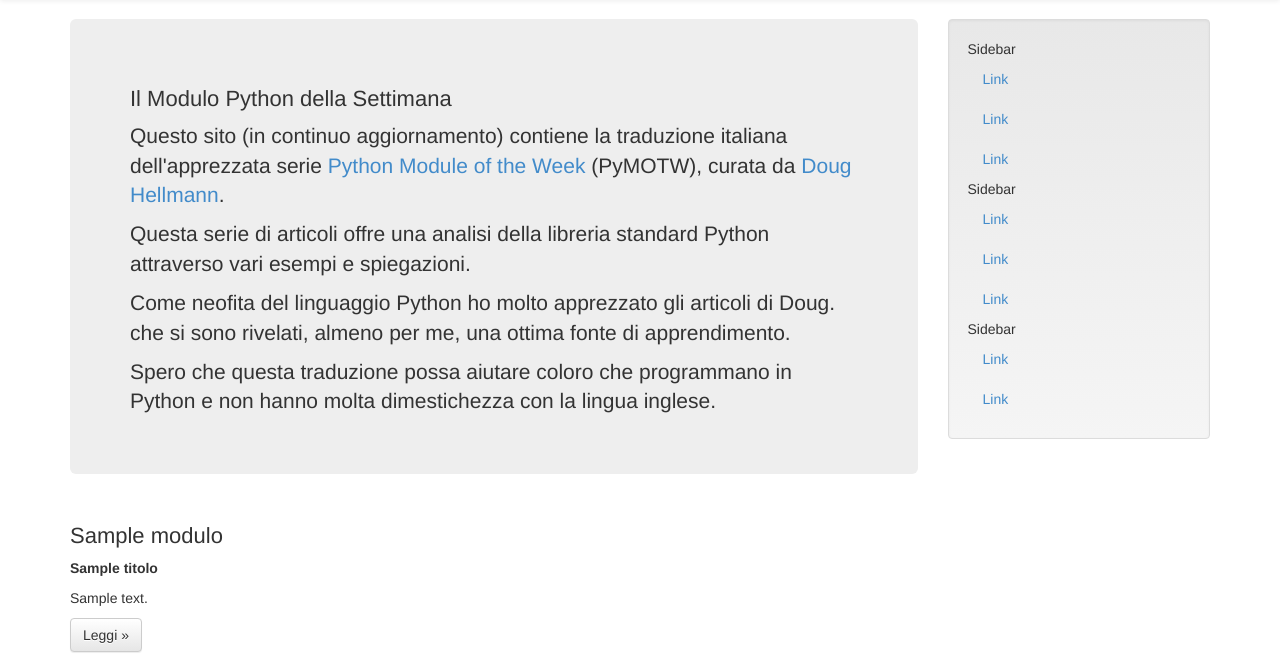
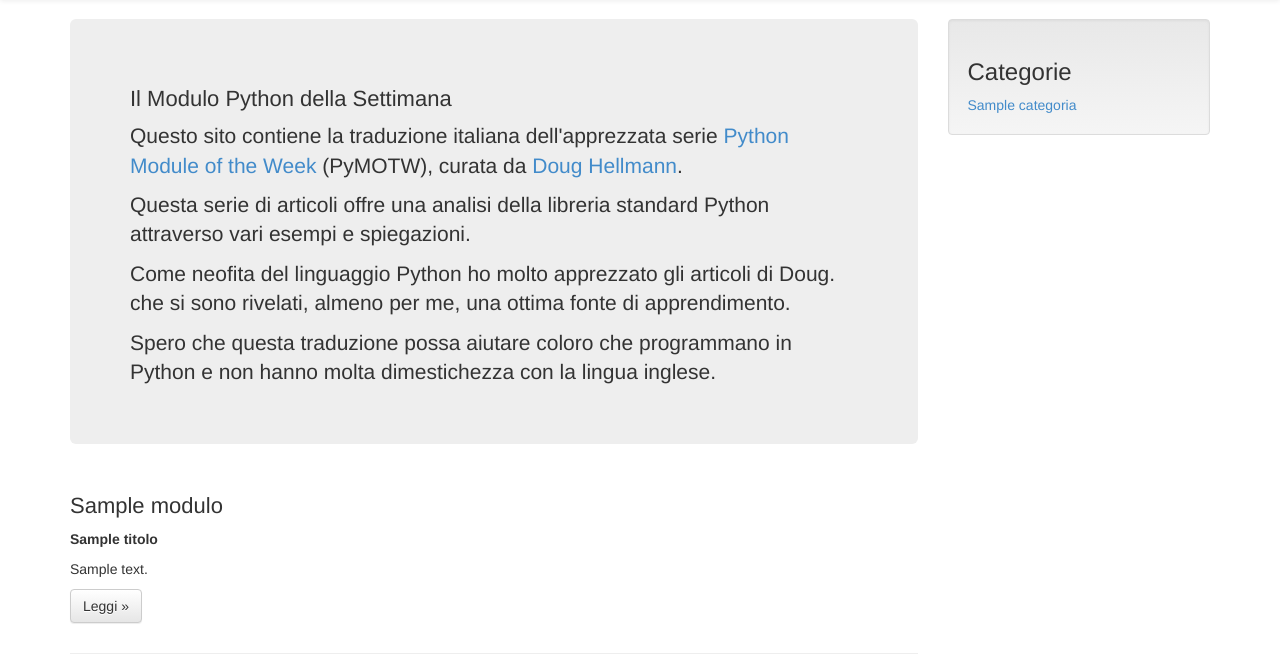
Before and after one commit to robertopauletto/PyMOTW-it_2.0, a Python web app: template templates/index.html in a window 1280 px wide. Shown: the part 51-710 px from the top of the page. Run offline with Jinja, Linux system fonts and the light colour scheme; the template is opened without the code that fills it: most values are stand-ins (such as "Sample title", 1, 10 or a date in 2020); some libraries are stand-ins or nearby versions.

Commit message:
Aggiunta barra laterale alle pagine indice

```diff
--- a/templates/index.html
+++ b/templates/index.html
@@ -8,7 +8,7 @@
             <div class="jumbotron">
                 <h2>Il Modulo Python della Settimana</h2>
 
-                <p>Questo sito (in continuo aggiornamento) contiene la traduzione italiana dell'apprezzata serie
+                <p>Questo sito contiene la traduzione italiana dell'apprezzata serie
                     <a href="http://pymotw.com/2/" title="Python Module of the Week">Python Module of the Week</a> (PyMOTW), curata da
                     <a href="http://doughellmann.com/">Doug Hellmann</a>.</p>
 
@@ -49,19 +49,17 @@
 
         <div class="col-xs-6 col-sm-3 sidebar-offcanvas" id="sidebar" role="navigation">
             <div class="well sidebar-nav">
-                <ul class="nav">
-                    <li>Sidebar</li>
-                    <li class="active"><a href="#">Link</a></li>
-                    <li><a href="#">Link</a></li>
-                    <li><a href="#">Link</a></li>
-                    <li>Sidebar</li>
-                    <li><a href="#">Link</a></li>
-                    <li><a href="#">Link</a></li>
-                    <li><a href="#">Link</a></li>
-                    <li>Sidebar</li>
-                    <li><a href="#">Link</a></li>
-                    <li><a href="#">Link</a></li>
-                </ul>
+                    <h3>Categorie</h3>
+                        {% for categoria, moduli in indice.elenco_categorie %}
+                            <div class='dropdown'>
+                            <a data-toggle='dropdown' href='#'>{{categoria|safe}}</a>
+                            <ul class="dropdown-menu" role="menu" aria-labelledby="dLabel">
+                            {% for modulo in moduli %}
+                                <li><a style='display: block;' href='{{modulo.1|safe}}'>{{modulo.0|safe}}</a></li>
+                            {% endfor %}
+                            </ul>
+                            </div>
+                        {% endfor %}
             </div><!--/.well -->
         </div><!--/span-->
     </div><!--/row-->
```
